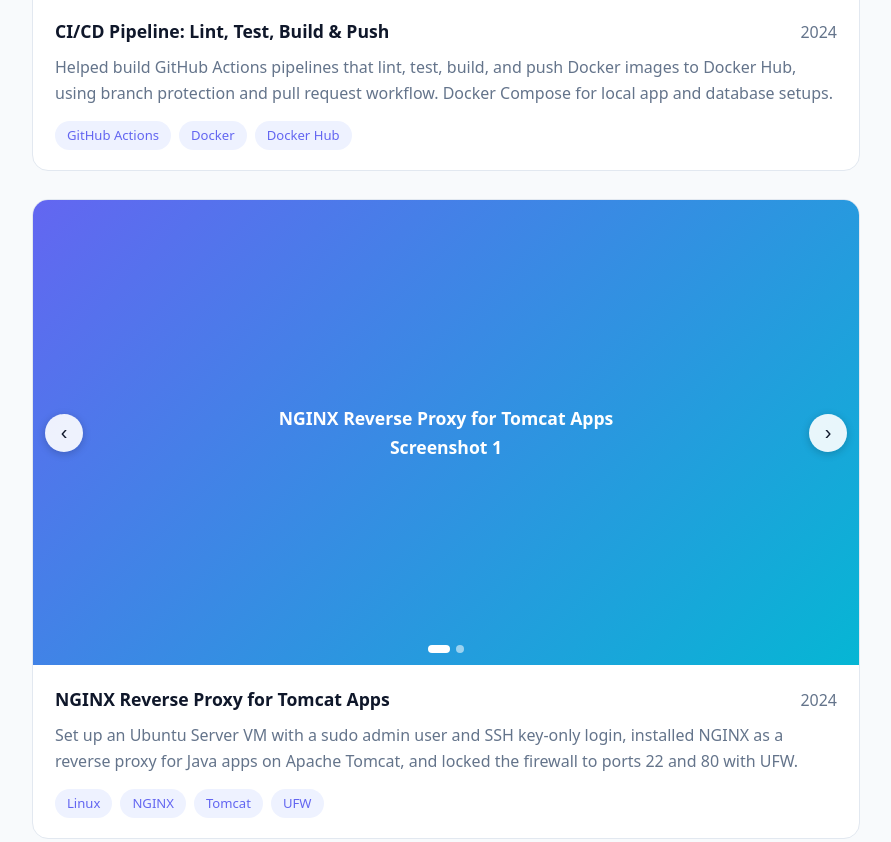
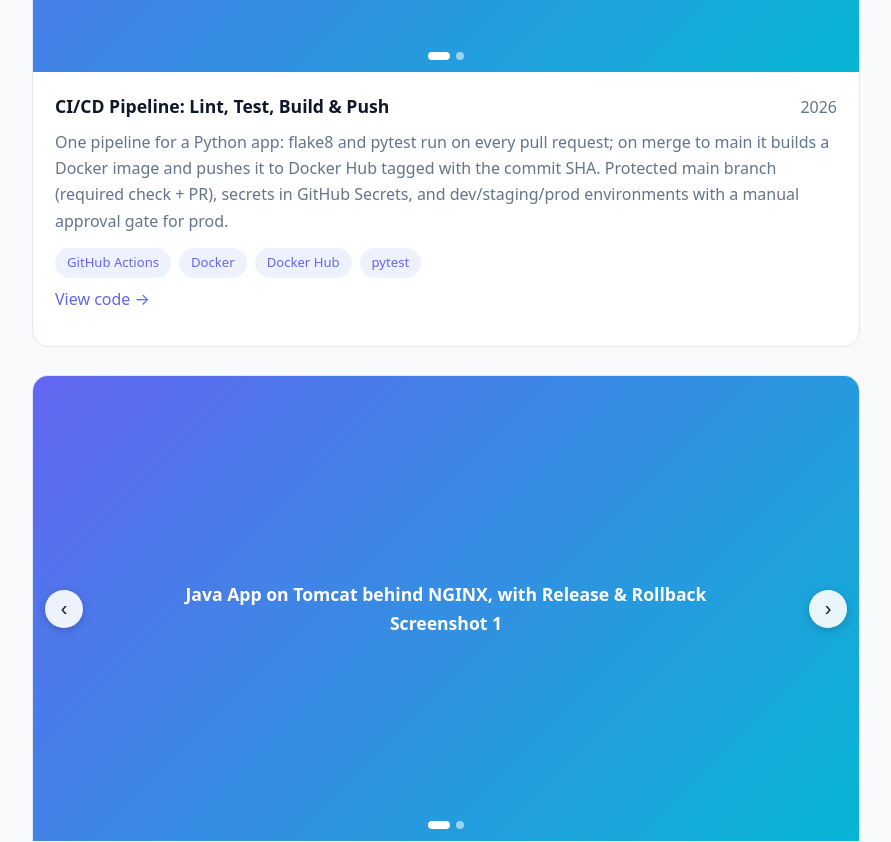
Before and after one commit to MarkJamesEspaldon12/MarkJamesEspaldon12.github.io, a plain HTML site: page index.html in a window 1280 px wide. Shown: the part 1958-2800 px from the top of the page, without its empty margins (194-1085 px from the left). Drawn offline with Linux system fonts and the light colour scheme.

Commit message:
Show only real DevOps work on portfolio

```diff
--- a/data.js
+++ b/data.js
@@ -7,41 +7,41 @@ const DATA = {
   role: "Junior DevOps Engineer",
   location: "Mandaluyong City, Metro Manila",
   email: "mjespaldon12@gmail.com",
-  github: "https://github.com/",          // TODO: your GitHub URL
-  linkedin: "https://www.linkedin.com/",  // TODO: your LinkedIn URL
-  formspree: "https://formspree.io/f/YOUR_FORM_ID", // TODO: create a form at formspree.io
-  about: "IT graduate with hands-on training in Linux, Bash, Git/GitHub, Docker, NGINX, Tomcat, AWS, GCP, and Terraform. Backed by internship experience in Linux server support, troubleshooting, and testing. Comfortable at the command line, reading errors, and fixing issues step by step. Open to on-site, hybrid, or remote roles.",
-  skills: ["Linux", "Bash", "Python", "PowerShell", "Git / GitHub", "GitHub Actions", "Docker", "Docker Compose", "AWS", "GCP", "Terraform", "NGINX", "Apache Tomcat", "Maven", "MySQL", "Jira"],
+  github: "https://github.com/MarkJamesEspaldon12",
+  linkedin: "",
+  formspree: "https://formspree.io/f/YOUR_FORM_ID",
+  about: "IT graduate with hands-on training in Linux, Bash, Git/GitHub, GitHub Actions, Docker, NGINX, Tomcat, and GCP basics, backed by internship experience in Linux server support and testing. Comfortable at the command line, reading errors, and fixing issues step by step. Currently learning AWS and Terraform. Open to on-site, hybrid, or remote roles.",
+  skills: ["Linux", "Bash", "Python", "PowerShell", "Git / GitHub", "GitHub Actions", "Docker", "Docker Compose", "NGINX", "Apache Tomcat", "Maven", "GCP (gcloud, IAM)", "MySQL", "Jira"],
   projects: [
     {
-      title: "Cloud Web Servers with Terraform & GitHub Actions",
+      title: "DevOps Portfolio with FAQ Chatbot on GitHub Pages",
       year: "2026",
-      tags: ["Terraform", "AWS", "GCP", "GitHub Actions"],
-      desc: "Provisioned an AWS EC2 web server (security group, NGINX via user data) and a GCP Compute Engine VM with Terraform using variables, outputs, and S3 remote state. A GitHub Actions workflow runs terraform plan on PRs and apply on merge to main, with secrets in GitHub Secrets.",
-      images: ["assets/img/terraform-1.png", "assets/img/terraform-2.png", "assets/img/terraform-3.png"],
+      tags: ["GitHub Actions", "GitHub Pages", "JavaScript", "Git"],
+      desc: "This site. A browser-only FAQ chatbot (no API, zero cost) answers from the same data file as the page. Changes go through feature branches and pull requests; a GitHub Actions workflow checks the files, then deploys to GitHub Pages on merge to main.",
+      images: ["assets/img/site-1.png", "assets/img/site-2.png"],
+      link: "https://github.com/MarkJamesEspaldon12/MarkJamesEspaldon12.github.io"
+    },
+    {
+      title: "CI/CD Pipeline: Lint, Test, Build & Push",
+      year: "2026",
+      tags: ["GitHub Actions", "Docker", "Docker Hub", "pytest"],
+      desc: "One pipeline for a Python app: flake8 and pytest run on every pull request; on merge to main it builds a Docker image and pushes it to Docker Hub tagged with the commit SHA. Protected main branch (required check + PR), secrets in GitHub Secrets, and dev/staging/prod environments with a manual approval gate for prod.",
+      images: ["assets/img/cicd-1.png", "assets/img/cicd-2.png"],
+      link: "https://github.com/MarkJamesEspaldon12/cicd-lab"
+    },
+    {
+      title: "Java App on Tomcat behind NGINX, with Release & Rollback",
+      year: "2026",
+      tags: ["Docker Compose", "NGINX", "Tomcat", "Maven", "GitFlow"],
+      desc: "Multi-stage Docker build compiles a Maven WAR and runs it on Tomcat behind an NGINX reverse proxy, with only the proxy port exposed. Releases follow GitFlow (release/ and hotfix/ branches, annotated tags); the WAR is built from a tag, and rollback means redeploying the previous tag.",
+      images: ["assets/img/tomcat-1.png", "assets/img/tomcat-2.png"],
       link: ""
     },
     {
-      title: "CI/CD Pipeline: Lint, Test, Build & Push",
-      year: "2024",
-      tags: ["GitHub Actions", "Docker", "Docker Hub"],
-      desc: "Helped build GitHub Actions pipelines that lint, test, build, and push Docker images to Docker Hub, using branch protection and pull request workflow. Docker Compose for local app and database setups.",
-      images: ["assets/img/cicd-1.png", "assets/img/cicd-2.png"],
-      link: ""
-    },
-    {
-      title: "NGINX Reverse Proxy for Tomcat Apps",
-      year: "2024",
-      tags: ["Linux", "NGINX", "Tomcat", "UFW"],
-      desc: "Set up an Ubuntu Server VM with a sudo admin user and SSH key-only login, installed NGINX as a reverse proxy for Java apps on Apache Tomcat, and locked the firewall to ports 22 and 80 with UFW.",
-      images: ["assets/img/nginx-1.png", "assets/img/nginx-2.png"],
-      link: ""
-    },
-    {
-      title: "Server Health Check & Log Cleanup Scripts",
-      year: "2024",
-      tags: ["Bash", "Python", "PowerShell", "cron"],
-      desc: "Bash scripts checking disk, memory, CPU, and website status, plus Python and PowerShell scripts for log retention and file cleanup, all scheduled with crontab.",
+      title: "Linux Server Scripts: Disk Alert & Network Check",
+      year: "2026",
+      tags: ["Bash", "Linux", "cron", "exit codes"],
+      desc: "disk_alert.sh checks disk usage against a threshold, logs every run, and returns exit codes that monitoring tools can read. A layered network check (DNS, ping, port, HTTP) writes a report for incident tickets.",
       images: ["assets/img/scripts-1.png", "assets/img/scripts-2.png"],
       link: ""
     }
--- a/index.html
+++ b/index.html
@@ -11,7 +11,7 @@
 <body>
 <header class="nav"><div class="nav-in">
   <a href="#top" class="logo"><img src="assets/logo.svg" alt="" width="34" height="34"><span>Mark James<b>.</b></span></a>
-  <nav><a href="#projects">Projects</a><a href="#experience">Experience</a><a href="#contact">Contact</a><a href="analyst.html" class="switch">Data Analyst ↗</a></nav>
+  <nav><a href="#projects">Projects</a><a href="#experience">Experience</a><a href="#contact">Contact</a></nav>
 </div></header>
 
 <main id="top">
--- a/script.js
+++ b/script.js
@@ -8,7 +8,7 @@ $("about").textContent = D.about;
 $("yr").textContent = new Date().getFullYear();
 $("edu").textContent = D.education;
 $("skills").innerHTML = D.skills.map(s => `<li>${esc(s)}</li>`).join("");
-$("links").innerHTML = `<a href="mailto:${D.email}">${D.email}</a><a href="${D.github}" target="_blank">GitHub</a><a href="${D.linkedin}" target="_blank">LinkedIn</a>`;
+$("links").innerHTML = `<a href="mailto:${D.email}">${D.email}</a><a href="${D.github}" target="_blank">GitHub</a>`;
 
 // Projects + carousel
 $("project-list").innerHTML = D.projects.map(p => `
```
